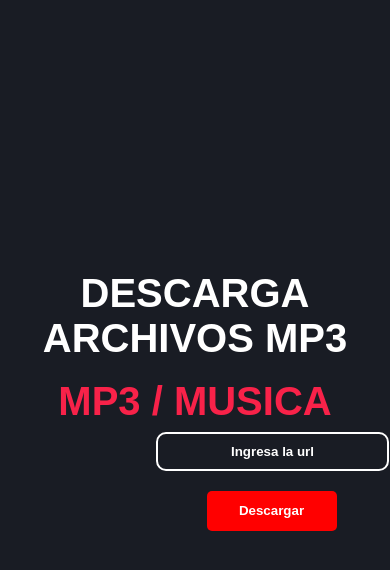
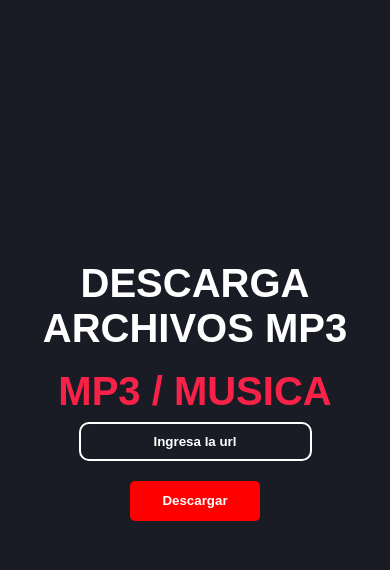
Before and after one commit to zlcosio21/YourMP3, a Django app: page / in a window 390 px wide. Shown: the top 570 px of the page. Run offline with Django 5.2, Linux system fonts and the light colour scheme.

Commit message:
Responsive design

```diff
--- a/download_mp3/static/styles.css
+++ b/download_mp3/static/styles.css
@@ -79,3 +79,15 @@
     color: rgb(255, 0, 0);
     font-weight: 600;
 }
+
+@media (max-width: 768px) {
+
+    input {
+        margin: 2% auto;
+    }
+
+    button {
+        margin: 20px auto;
+    }
+
+}
```
